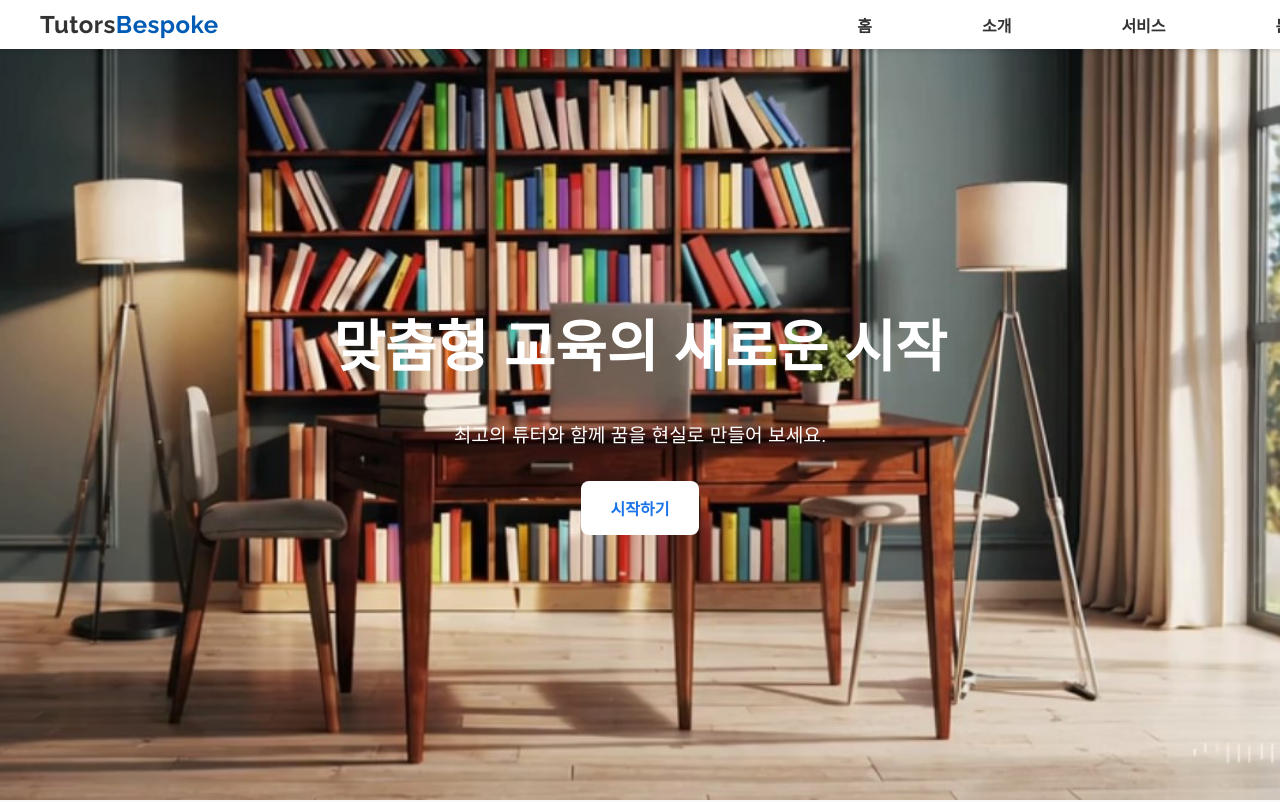
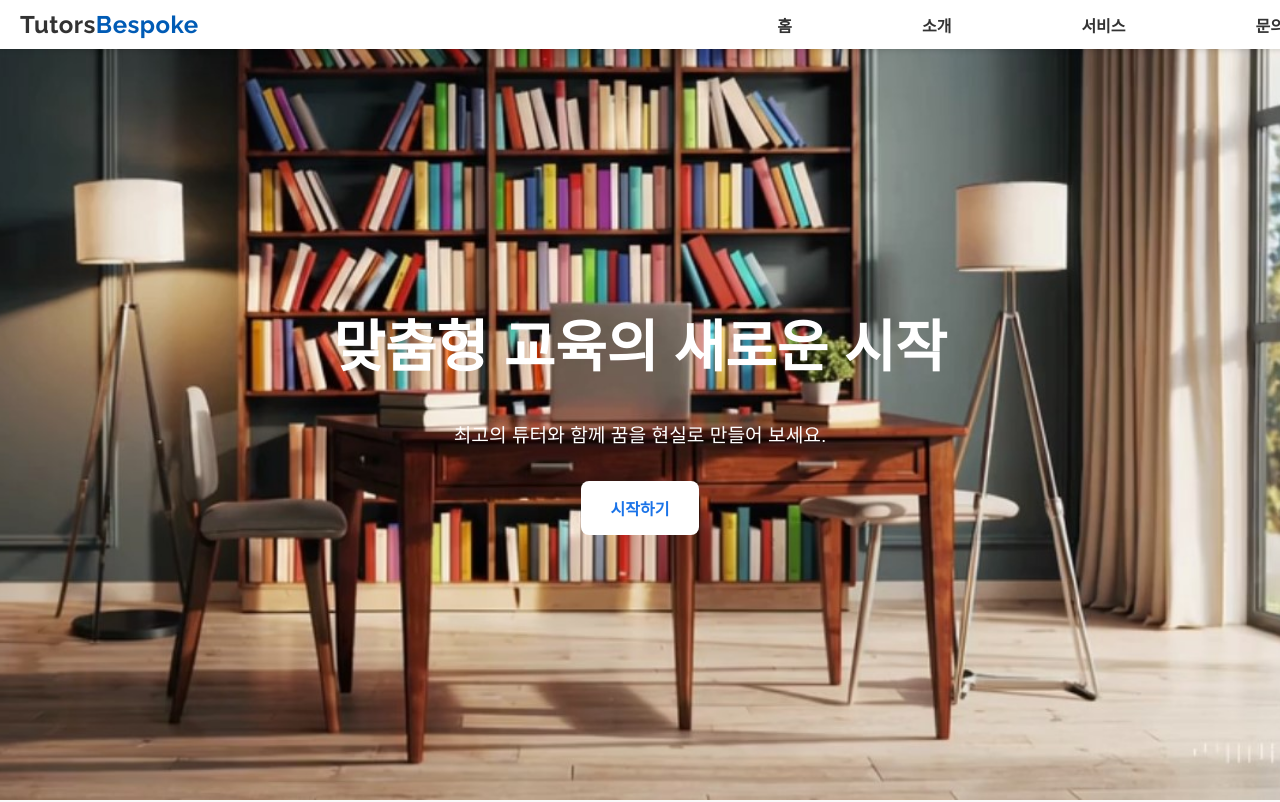
Before and after one commit to qwertymike/my-first-website, a plain HTML site: page index.html in a window 1280 px wide. Shown: the top 802 px of the page. Drawn offline with Linux system fonts and the light colour scheme.

Commit message:
Update style.css

```diff
--- a/style.css
+++ b/style.css
@@ -32,7 +32,7 @@ body {
     display: flex;
     justify-content: space-between; /* 로고와 메뉴 양쪽 정렬 */
     align-items: center;
-    padding: 10px 40px; /* 좌우 여백 확대 */
+    padding: 10px 20px; /* 좌우 여백 확대 */
     background-color: white;
     box-shadow: 0 2px 4px rgba(0, 0, 0, 0.1);
     position: fixed;
@@ -44,7 +44,7 @@ body {
 /* 메뉴 간격 유지 */
 .navbar nav .nav-list {
     display: flex;
-    gap: 80px; /* 기존 메뉴 간격 유지 */
+    gap: 100px; /* 기존 메뉴 간격 유지 */
     list-style: none;
     margin: 0;
     padding: 0;
```
